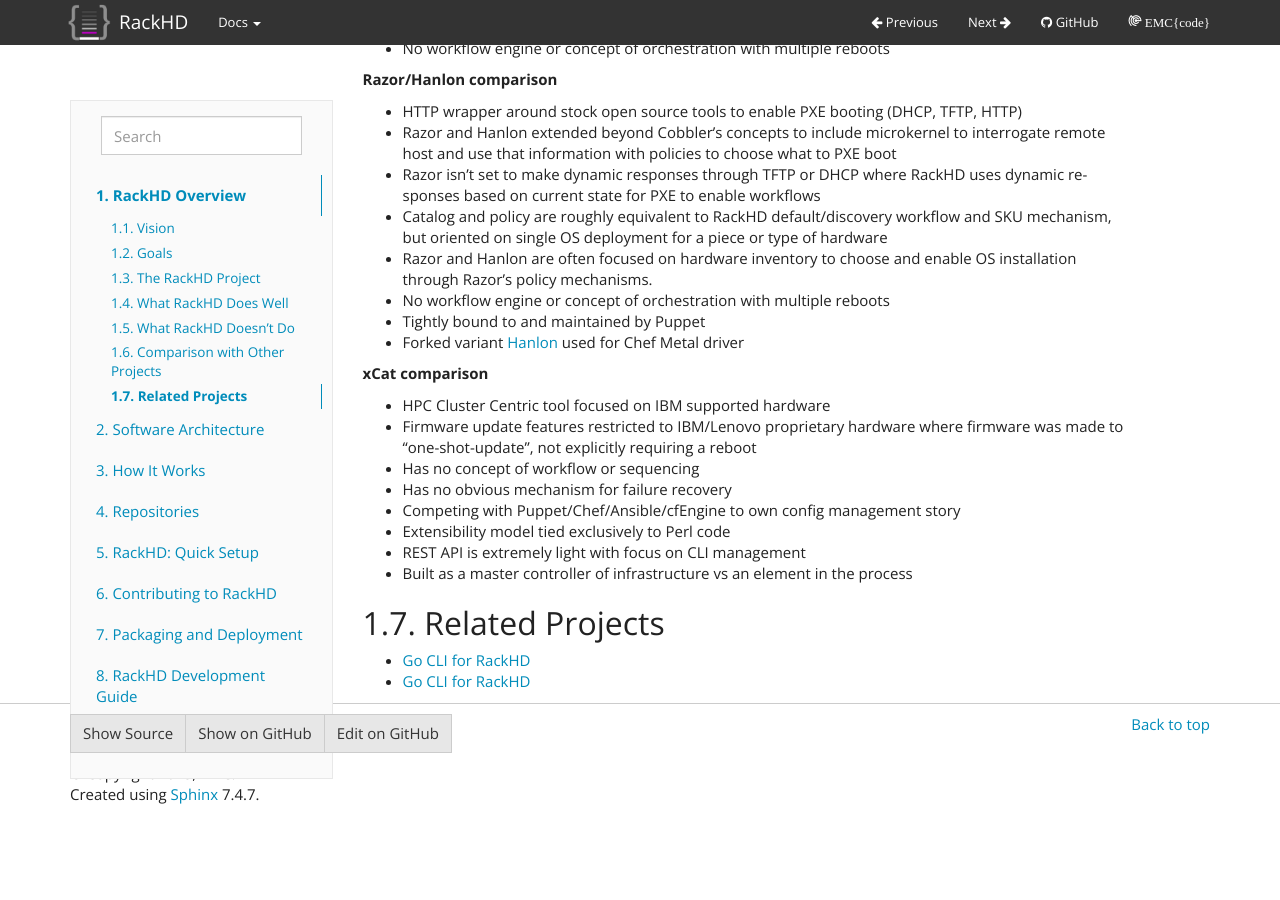
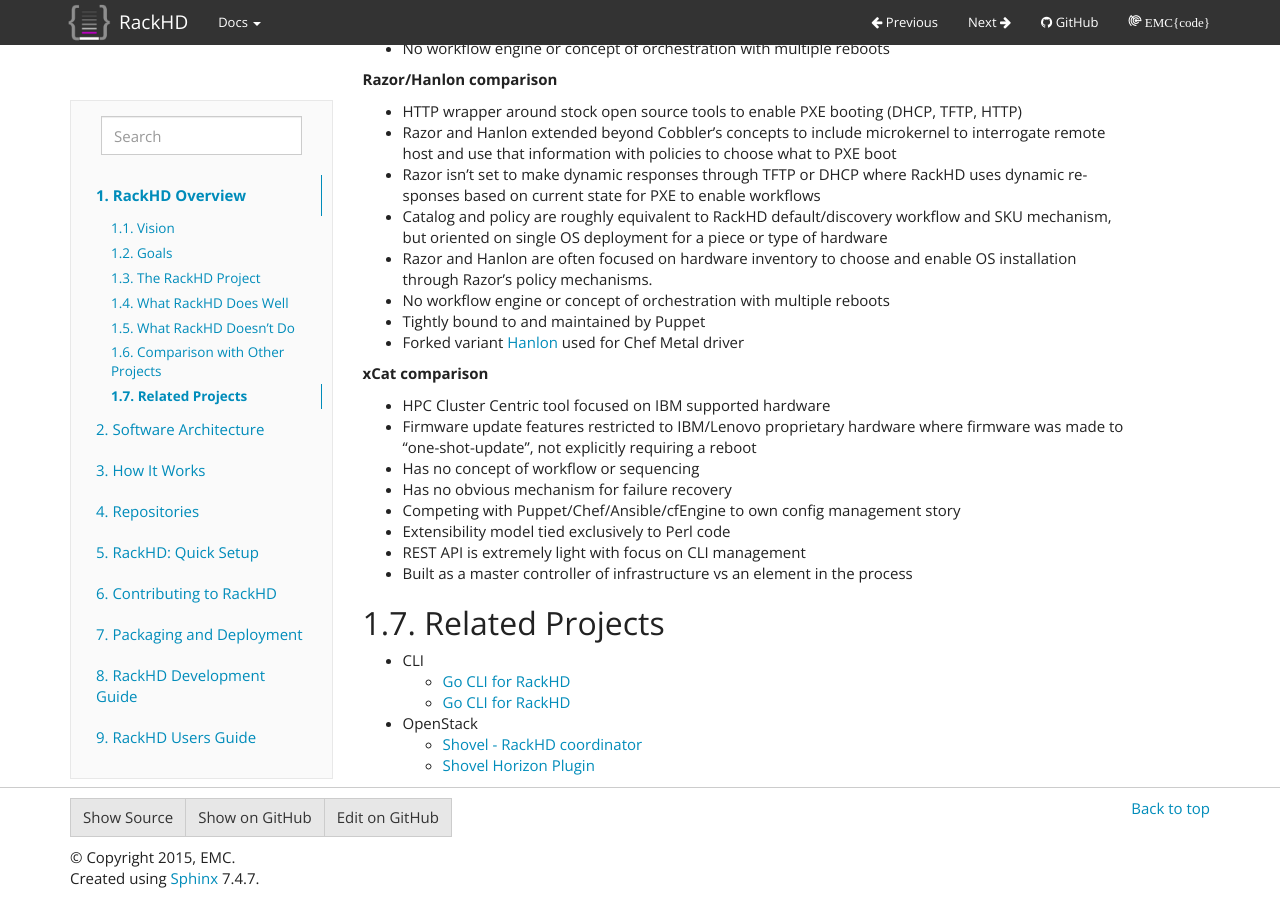
Before and after one commit to RackHD/docs, a Sphinx documentation site: the page built from docs/introduction.rst, in a window 1280 px wide and 900 px high, scrolled down 2880 px. Built offline with Sphinx 7.4.7, drawn with Linux system fonts in a browser that asks for light colours; before the commit the page ends 3696 px from its top, so only the background shows below that.

Commit message:
adding reference to Shovel/Ironic

```diff
--- a/docs/introduction.rst
+++ b/docs/introduction.rst
@@ -185,5 +185,13 @@
 Related Projects
 -----------------------------------------
 
-* `Go CLI for RackHD <https://github.com/emccode/gorackhd>`_
-* `Go CLI for RackHD <https://github.com/EMC-CMD/rackhd-cli>`_
+* CLI
+
+
+  * `Go CLI for RackHD <https://github.com/emccode/gorackhd>`_
+  * `Go CLI for RackHD <https://github.com/EMC-CMD/rackhd-cli>`_
+
+* OpenStack
+
+  * `Shovel - RackHD coordinator <https://github.com/keedya/Shovel>`_
+  * `Shovel Horizon Plugin <https://github.com/keedya/shovel-horizon-plugin>`_
```
